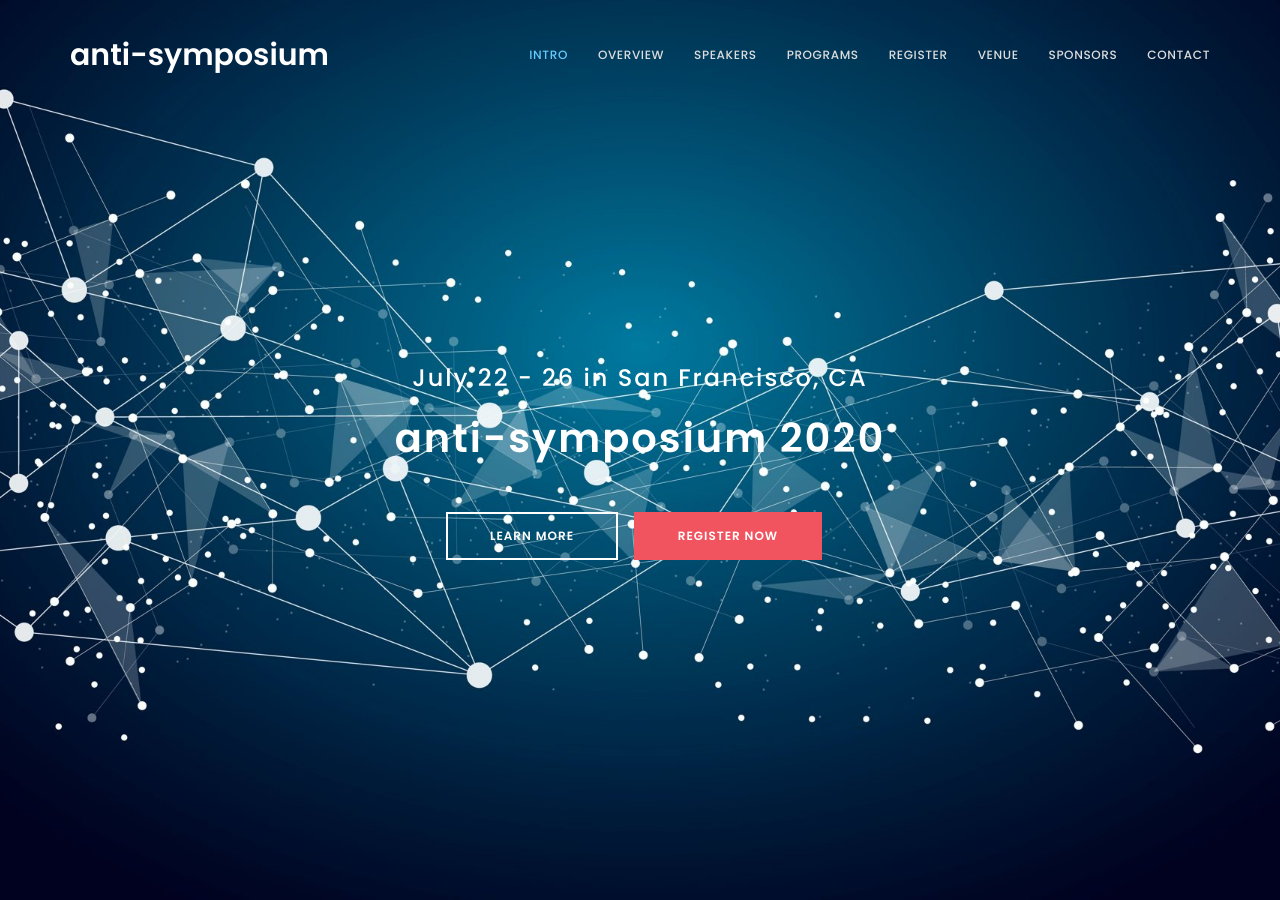
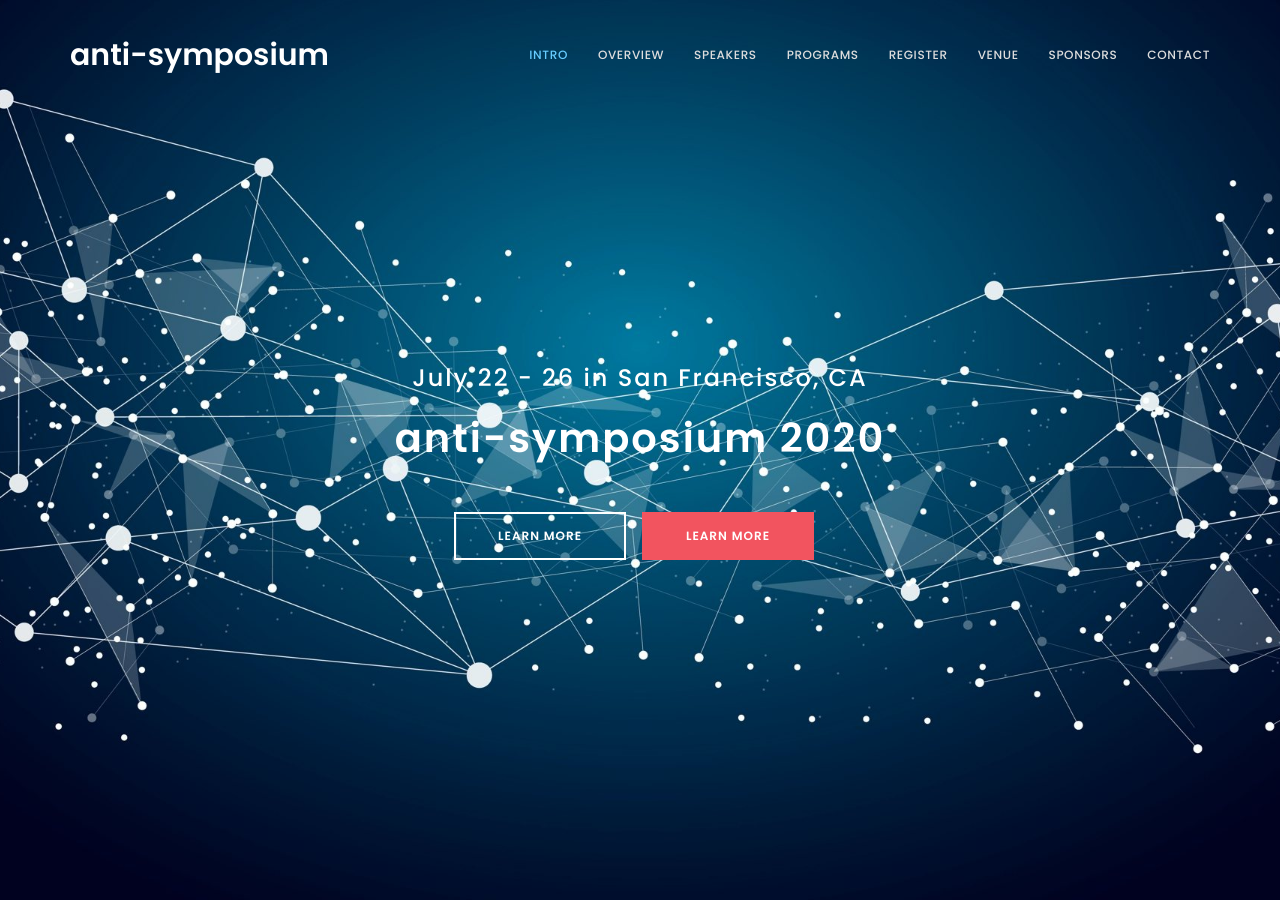
Before and after one commit to weremoose/jekyll_event_site, a Jekyll site: the page built from index.html, in a window 1280 px wide and 900 px high. Built offline with Jekyll 4.4.1, drawn with Linux system fonts in a browser that asks for light colours.

Commit message:
Test site variables in intro section.

```diff
--- a/_config.yml
+++ b/_config.yml
@@ -1,5 +1,5 @@
-title:             New Event - Responsive HTML Template
-email:             your-email@example.com
+title: anti-symposium
+email: your-email@example.com
 description:
 author:
 
@@ -7,3 +7,9 @@ author:
 twitter_username:
 github_username:
 facebook_username:
+
+# Intro Section
+intro_event_name: anti-symposium 2020
+intro_event_details: July 22 - 26 in San Francisco, CA
+intro_event_button_1: LEARN MORE
+intro_event_button_2: REGISTER
--- a/_includes/intro.html
+++ b/_includes/intro.html
@@ -5,10 +5,10 @@
 	<div class="container">
 		<div class="row">
 			<div class="col-md-12 col-sm-12">
-				<h3 class="wow bounceIn" data-wow-delay="0.9s">July 22 - 26 in San Francisco, CA</h3>
-				<h1 class="wow fadeInUp" data-wow-delay="1.6s">anti-symposium 2020</h1>
-				<a href="#overview" class="btn btn-lg btn-default smoothScroll wow fadeInUp hidden-xs" data-wow-delay="2.3s">LEARN MORE</a>
-				<a href="#register" class="btn btn-lg btn-danger smoothScroll wow fadeInUp" data-wow-delay="2.3s">REGISTER NOW</a>
+				<h3 class="wow bounceIn" data-wow-delay="0.9s">{{ site.intro_event_details }}</h3>
+				<h1 class="wow fadeInUp" data-wow-delay="1.6s">{{ site.intro_event_name }}</h1>
+				<a href="#overview" class="btn btn-lg btn-default smoothScroll wow fadeInUp hidden-xs" data-wow-delay="2.3s">{{ site.intro_event_button_1 }}</a>
+				<a href="#register" class="btn btn-lg btn-danger smoothScroll wow fadeInUp" data-wow-delay="2.3s">{{ site.intro_event_button_1 }}</a>
 			</div>
 		</div>
 	</div>
--- a/_includes/navigation.html
+++ b/_includes/navigation.html
@@ -10,7 +10,7 @@
 				<span class="icon icon-bar"></span>
 				<span class="icon icon-bar"></span>
 			</button>
-			<a href="#" class="navbar-brand">anti-symposium</a>
+			<a href="#" class="navbar-brand">{{ site.title }}</a>
 		</div>
 		<div class="collapse navbar-collapse">
 			<ul class="nav navbar-nav navbar-right">
```
